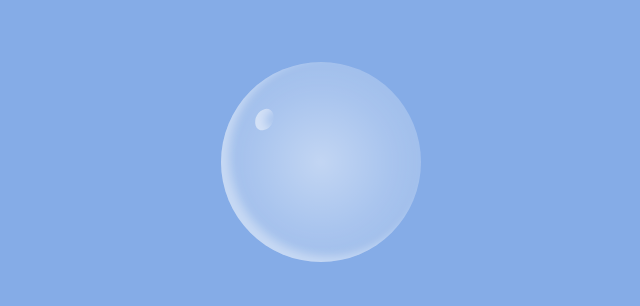
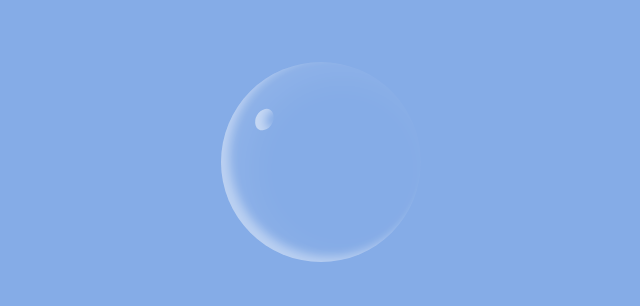
Before and after one commit to alecodigo/Bubble, a plain HTML site: page index.html in a window 1280 px wide. Shown: the part 238-544 px from the top of the page, without its empty margins (319-959 px from the left). Drawn offline with Linux system fonts and the light colour scheme.

Commit message:
se elimino el gradiente radial

```diff
--- a/main.css
+++ b/main.css
@@ -74,13 +74,13 @@ table {
 #circleA {
     border-radius: 50%;
     /* background: linear-gradient(to right top, #fff, #85ace7); */
-    background: radial-gradient(
+    /* background: radial-gradient(
         circle 100px,
         rgba(255, 255, 255, 0.5),
-        rgba(255, 255, 255, 0.2));
+        rgba(255, 255, 255, 0.2)); */
     border: none;
     box-shadow: 10px 2px 10px rgba(255, 255, 255, 0.4) inset,
-                0px 0px 45px rgba(255, 255, 255, 0.1) inset;
+                10px 20px 45px rgba(255, 255, 255, 0.1) inset;
     transform: rotate(-45deg);
 }
 
```
